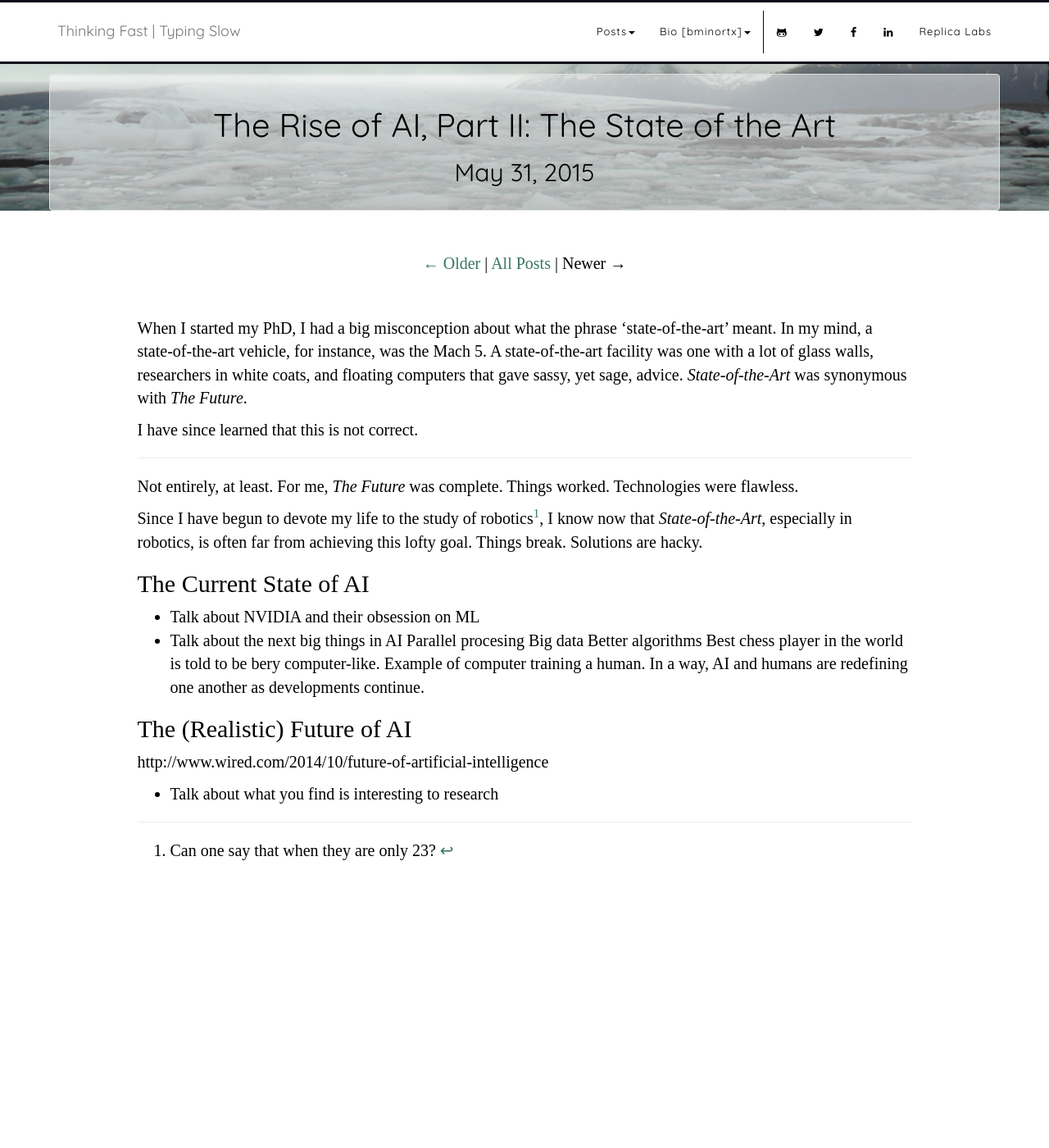
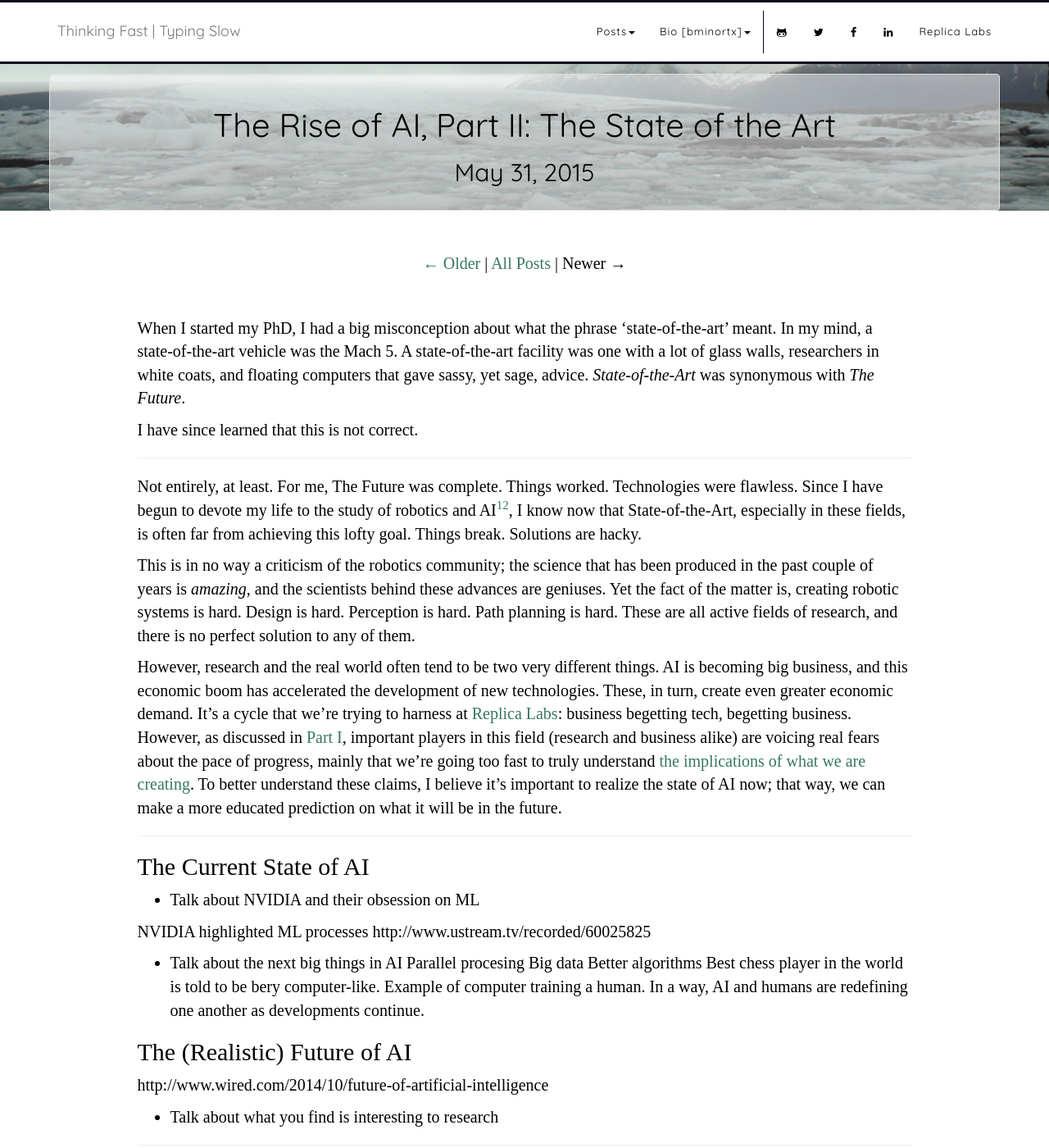
Before and after one commit to bminortx/bminortx.github.io, a Jekyll site: the page built from _posts/2015-05-31-Rise-Of-AI-Two.md, in a window 1280 px wide and 1400 px high. Shown: the whole window at 82% size. Built offline with Jekyll 4.4.1, drawn with Linux system fonts in a browser that asks for light colours; nearby versions of some CDN libraries; some web fonts are replaced; some of the changed text lies outside the part shown.

Commit message:
Paragraph done

```diff
--- a/_posts/2015-05-31-Rise-Of-AI-Two.md
+++ b/_posts/2015-05-31-Rise-Of-AI-Two.md
@@ -5,7 +5,7 @@ date:   2015-05-31 18:30:50
 image: "images/iceland.jpg"
 ---
 
-When I started my PhD, I had a big misconception about what the phrase 'state-of-the-art' meant. In my mind, a state-of-the-art vehicle, for instance, was the Mach 5. A state-of-the-art facility was one with a lot of glass walls, researchers in white coats, and floating computers that gave sassy, yet sage, advice. _State-of-the-Art_ was synonymous with _The Future_.
+When I started my PhD, I had a big misconception about what the phrase 'state-of-the-art' meant. In my mind, a state-of-the-art vehicle was the Mach 5. A state-of-the-art facility was one with a lot of glass walls, researchers in white coats, and floating computers that gave sassy, yet sage, advice. _State-of-the-Art_ was synonymous with _The Future_.
 
 I have since learned that this is not correct.
 
@@ -13,13 +13,22 @@ I have since learned that this is not correct.
 
 - - - - - - - - -
 
-Not entirely, at least. For me, _The Future_ was complete. Things worked. Technologies were flawless.
+Not entirely, at least. For me, The Future was complete. Things worked. Technologies were flawless. Since I have begun to devote my life to the study of robotics and AI[^1][^2], I know now that State-of-the-Art, especially in these fields, is often far from achieving this lofty goal. Things break. Solutions are hacky.
 
-Since I have begun to devote my life to the study of robotics[^1], I know now that _State-of-the-Art_, especially in robotics, is often far from achieving this lofty goal. Things break. Solutions are hacky.
+This is in no way a criticism of the robotics community; the science that has been produced in the past couple of years is _amazing_, and the scientists behind these advances are geniuses. Yet the fact of the matter is, creating robotic systems is hard. Design is hard. Perception is hard. Path planning is hard. These are all active fields of research, and there is no perfect solution to any of them.
+
+However, research and the real world often tend to be two very different things. AI is becoming big business, and this economic boom has accelerated the development of new technologies. These, in turn, create even greater economic demand. It's a cycle that we're trying to harness at [Replica Labs](http://www.replicalabs.com): business begetting tech, begetting business. However, as discussed in [Part I](http://127.0.0.1:4000/2015/05/26/Rise-Of-AI-One/), important players in this field (research and business alike) are voicing real fears about the pace of progress, mainly that we're going too fast to truly understand [the implications of what we are creating](https://www.youtube.com/watch?v=4PLvdmifDSk). To better understand these claims, I believe it's important to  realize the state of AI now; that way, we can make a more educated prediction on what it will be in the future.
+
+- - - - - - - -
 
 ## The Current State of AI ##
 
+
+
 * Talk about NVIDIA and their obsession on ML
+
+NVIDIA highlighted ML processes
+http://www.ustream.tv/recorded/60025825
 * Talk about the next big things in AI
 Parallel procesing
 Big data
@@ -35,4 +44,5 @@ http://www.wired.com/2014/10/future-of-artificial-intelligence
 
 - - - - - - -
 
-[^1]: Can one say that when they are only 23?
+[^1]: Not sure that one can say that when they're only 23. Whatever, YOLO.
+[^2]: i'm so sorry.
```
